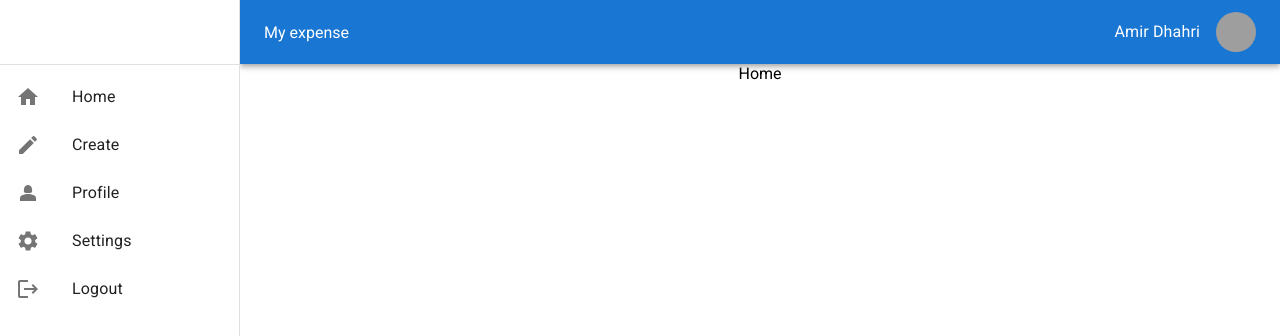
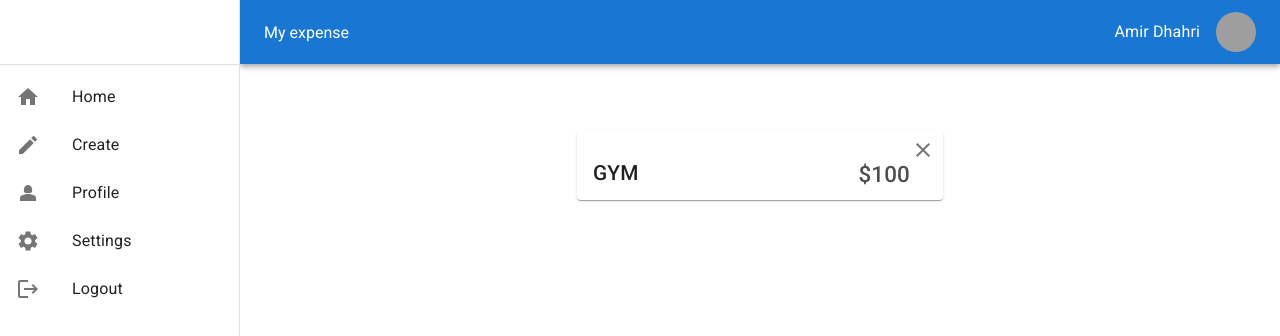
Before and after one commit to amirdhahri01/materialui_react_playground, a React (Create React App) app: page / in a window 1280 px wide. Shown: the top 336 px of the page. Built offline with nearby package versions, Linux system fonts and the light colour scheme; grey boxes are pictures that could not be loaded.

Commit message:
An update

```diff
--- a/src/Pages/Create/Create.jsx
+++ b/src/Pages/Create/Create.jsx
@@ -1,8 +1,30 @@
+import { Box, InputAdornment, TextField } from "@mui/material"
 import "./Create.css"
 
 const Create = () => {
   return (
-    <div>Create</div>
+    <Box component="form">
+      <TextField
+        label="With normal TextField"
+        sx={{ mt: "22px", display: "block" }}
+        slotProps={{
+          input: {
+            startAdornment: <InputAdornment position="start">kg</InputAdornment>,
+          },
+        }}
+        variant="filled"
+      />
+      <TextField
+        label="With normal TextField"
+        sx={{ mt: "22px", display: "block" }}
+        slotProps={{
+          input: {
+            startAdornment: <InputAdornment position="start">$</InputAdornment>,
+          },
+        }}
+        variant="filled"
+      />
+    </Box>
   )
 }
 
--- a/src/Pages/Home/Home.jsx
+++ b/src/Pages/Home/Home.jsx
@@ -1,8 +1,38 @@
+import { IconButton, Paper, Typography } from "@mui/material"
 import "./Home.css"
+import { Close } from "@mui/icons-material"
 
 const Home = () => {
   return (
-    <div>Home</div>
+    <div>
+      <Paper sx={{
+        width: "366px",
+        display: "flex",
+        justifyContent: "space-between",
+        mt: "66px",
+        pt: "27px",
+        pb: "7px",
+        position: "relative"
+      }}>
+        <Typography variant="h6" sx={{
+          ml: "16px",
+          fontSize: "1.3rem",
+        }}>GYM</Typography>
+        <Typography variant="h6" sx={{
+          mr: "33px",
+          fontWeight: 500,
+          fontSize: "1.4rem",
+          opacity: "0.8"
+        }}>$100</Typography>
+        <IconButton sx={{
+          position: "absolute",
+          top: "0",
+          right: "0"
+        }}>
+          <Close />
+        </IconButton>
+      </Paper>
+    </div>
   )
 }
 
--- a/src/Pages/Root.jsx
+++ b/src/Pages/Root.jsx
@@ -7,7 +7,7 @@ const drawerWidth = 240
 
 const Root = () => {
     return (
-        <div>
+        <Box component="main">
             <header>
                 <AppBarCustom drawerWidth={drawerWidth} />
                 <DrawerCustom drawerWidth={drawerWidth} />
@@ -15,7 +15,7 @@ const Root = () => {
             <Box sx={{ml:`${drawerWidth}px` , display:"flex" , justifyContent:"center"}}>
                 <Outlet />
             </Box>
-        </div>
+        </Box>
     )
 }
 
```
